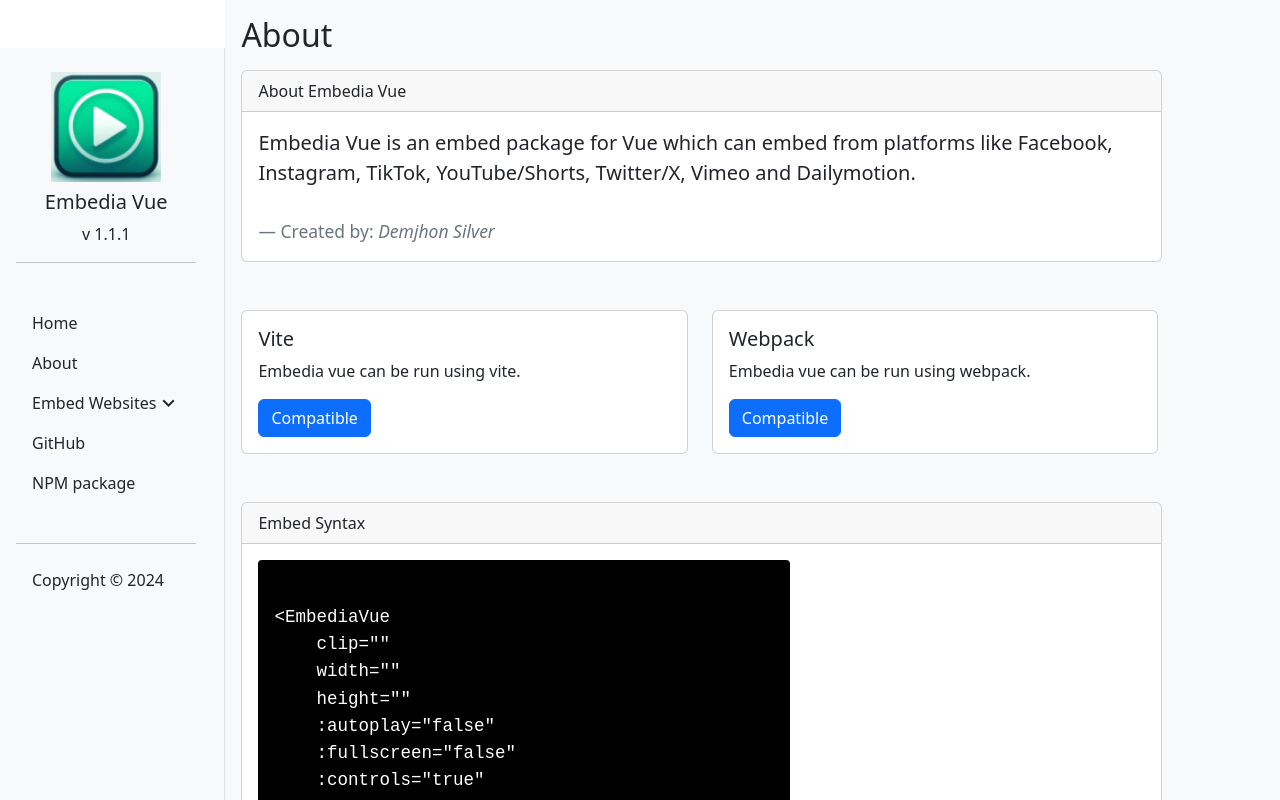
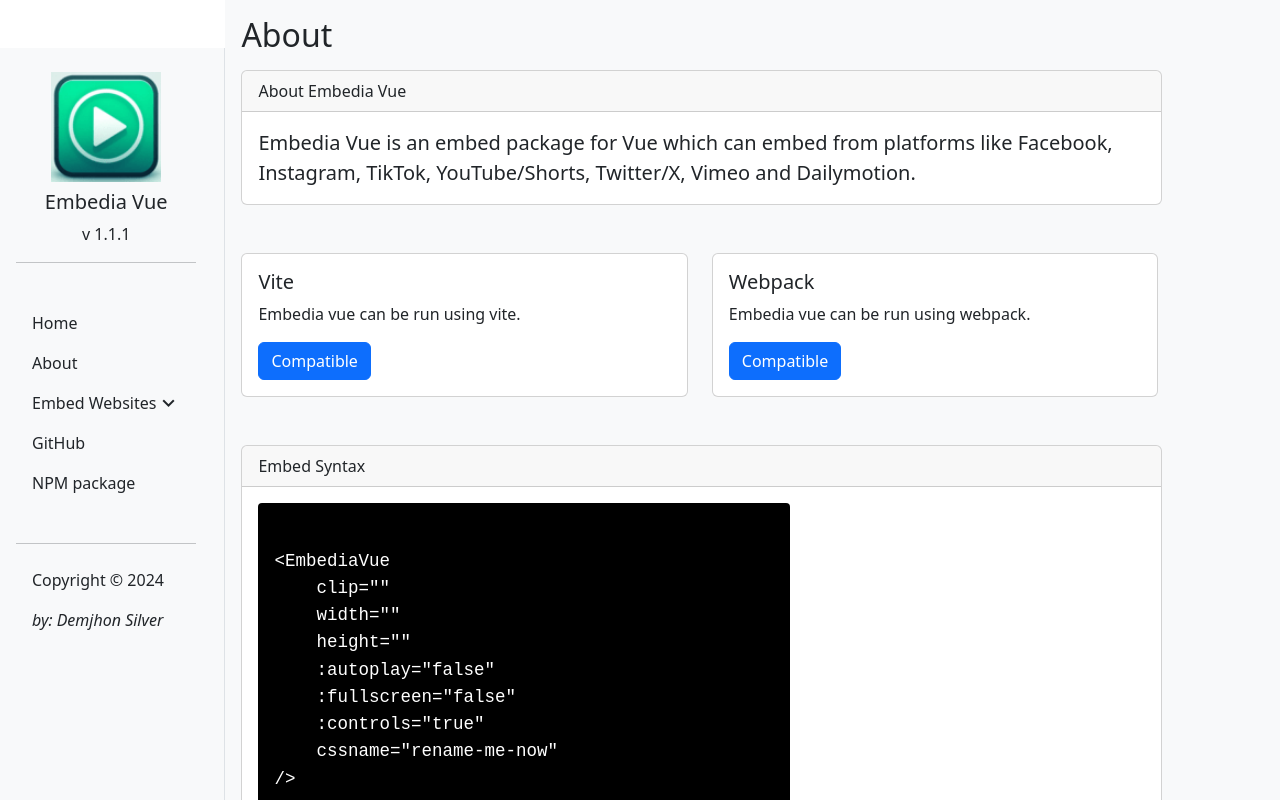
Before and after one commit to demjhonsilver/embedia-vue-docs, a Vue app: page /embedia-vue-docs/about in a window 1280 px wide. Shown: the top 800 px of the page. Built offline with nearby package versions, Linux system fonts and the light colour scheme.

Commit message:
updated the embedia-vue

```diff
--- a/package.json
+++ b/package.json
@@ -11,7 +11,7 @@
   },
   "dependencies": {
     "bootstrap": "^5.3.3",
-    "embedia-vue": "^1.0.0",
+    "embedia-vue": "^1.1.1",
     "vue": "^3.4.37",
     "vue-router": "^4.4.3"
   },
--- a/src/App.vue
+++ b/src/App.vue
@@ -71,6 +71,9 @@
           <hr>
           <li class="nav-item">
             <div class="nav-link" to="/contact">Copyright &copy {{ currentYear }}</div>
+          </li>
+          <li class="nav-item">
+            <div class="nav-link" to="/contact"><cite title="created">by: Demjhon Silver</cite></div>
           </li>
         </ul>
       </div>
--- a/src/components/About.vue
+++ b/src/components/About.vue
@@ -12,7 +12,7 @@
   <div class="card-body">
     <blockquote class="blockquote mb-0">
       <p>Embedia Vue is an embed package for Vue which can embed from platforms like Facebook, Instagram, TikTok, YouTube/Shorts, Twitter/X, Vimeo and Dailymotion.</p>
-      <br><footer class="blockquote-footer">Created by: <cite title="Source Title">Demjhon Silver</cite></footer>
+
     </blockquote>
   </div>
 </div>
--- a/src/components/embedsites/Vimeo.vue
+++ b/src/components/embedsites/Vimeo.vue
@@ -47,10 +47,9 @@ https://vimeo.com/xxxxxxxxx
 
           <footer class="blockquote-footer">filename: <cite title="Source Title">Example.vue</cite></footer>
         </blockquote>
+
       </div>
     </div>
-
-
 
 
 
```
Also changed, not shown: 1 other file (tests, documents, lock files or other folders).
